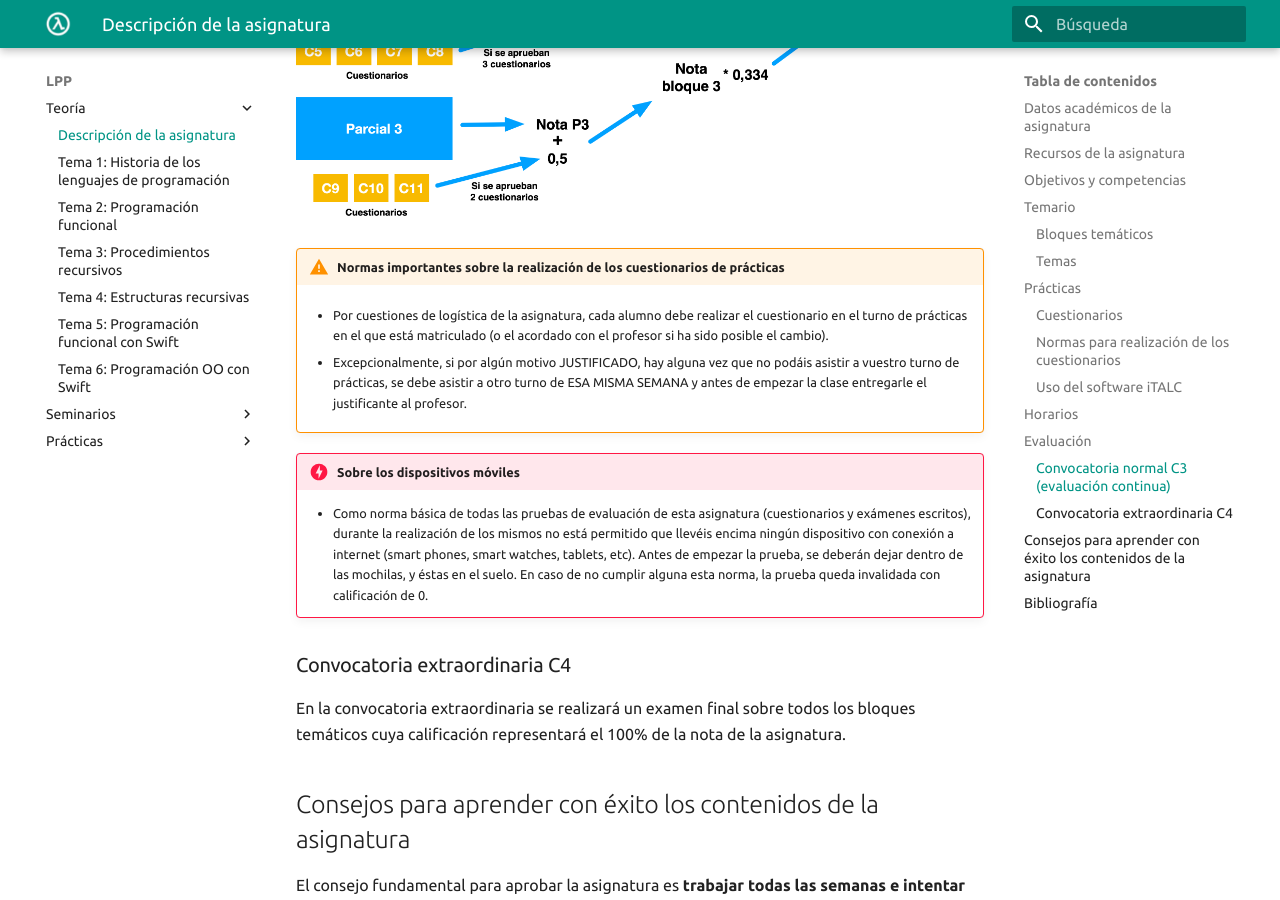
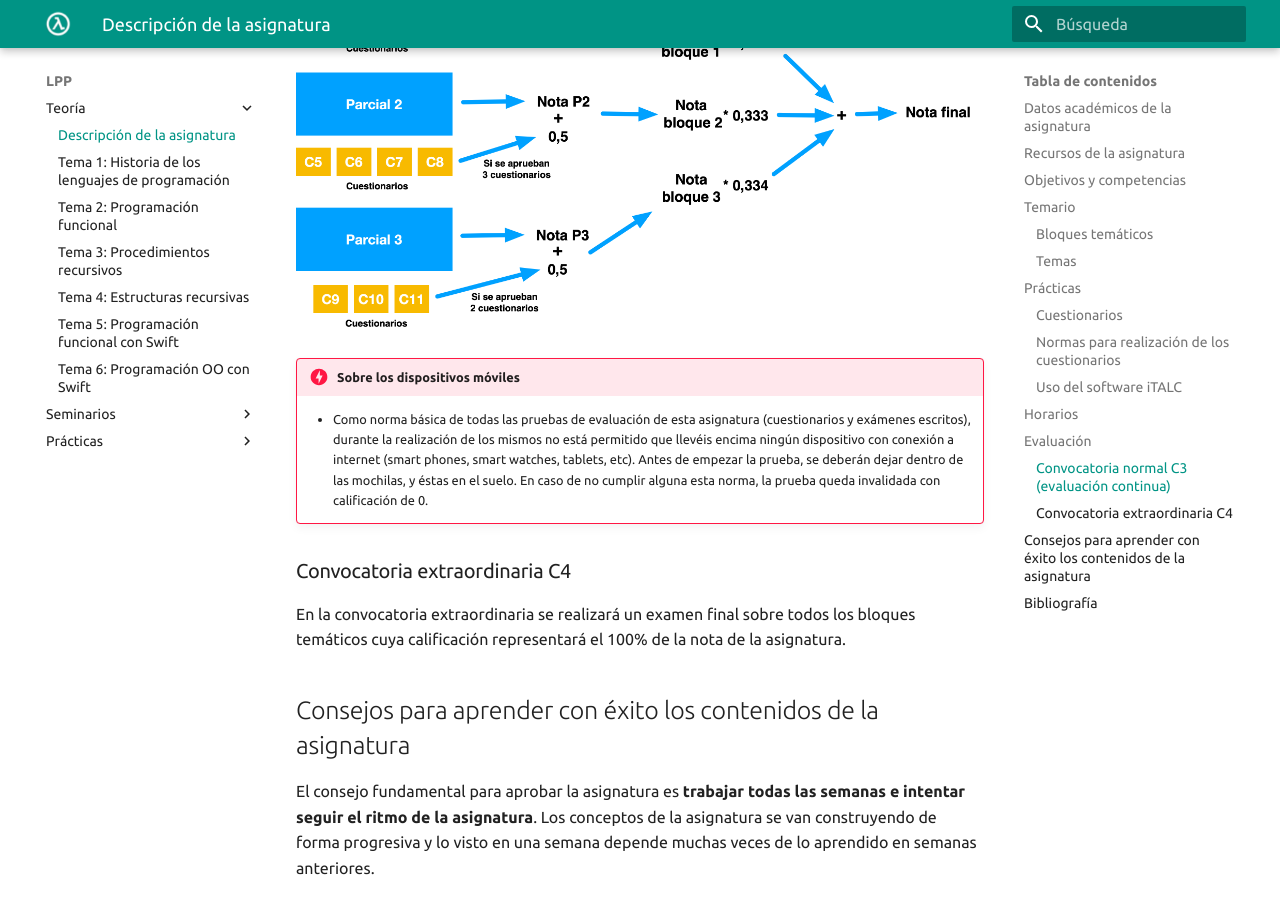
Before and after one commit to domingogallardo/apuntes-lpp, an MkDocs documentation site: the page built from docs/teoria/tema00-descripcion-asignatura/tema00-descripcion-asignatura.md, in a window 1280 px wide and 900 px high, scrolled down 7480 px. Built offline with MkDocs 1.6.1 and Material for MkDocs 9.7.7, drawn with Linux system fonts in a browser that asks for light colours; some of the changed text lies outside the part shown.

Commit message:
Una única sección con normas de cuestionarios

```diff
--- a/docs/teoria/tema00-descripcion-asignatura/tema00-descripcion-asignatura.md
+++ b/docs/teoria/tema00-descripcion-asignatura/tema00-descripcion-asignatura.md
@@ -251,16 +256,6 @@ La siguiente figura resume la evaluación:
 
 <img src="imagenes/evaluacion.png" width="800px"/>
 
-!!! Warning "Normas importantes sobre la realización de los cuestionarios de prácticas "
-    - Por cuestiones de logística de la asignatura, cada alumno debe
-    realizar el cuestionario en el turno de prácticas en el que está
-    matriculado (o el acordado con el profesor si ha sido posible el
-    cambio).
-
-    - Excepcionalmente, si por algún motivo JUSTIFICADO, hay alguna
-    vez que no podáis asistir a vuestro turno de prácticas, se debe
-    asistir a otro turno de ESA MISMA SEMANA y antes de empezar la
-    clase entregarle el justificante al profesor.
 
 !!! Danger "Sobre los dispositivos móviles"
     - Como norma básica de todas las pruebas de evaluación de esta
```
Also changed, not shown: other parts of docs/teoria/tema00-descripcion-asignatura/tema00-descripcion-asignatura.md (+7 -2 lines).
